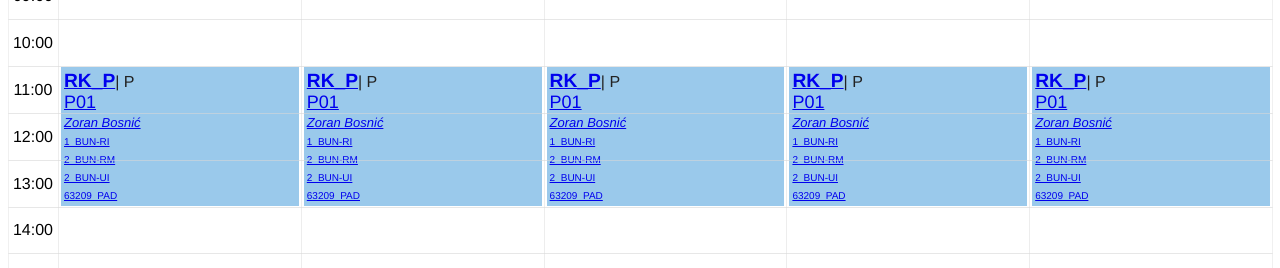
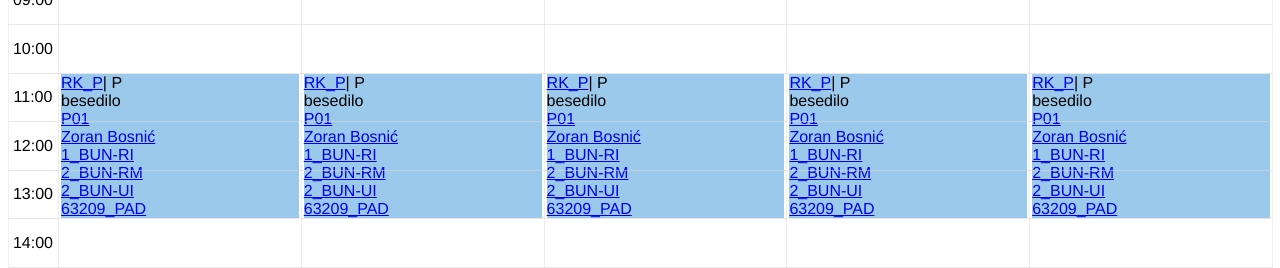
Before and after one commit to mati5kova/boljsi-urnik, a React (Vite) app: page / in a window 1280 px wide. Shown: the part 167-435 px from the top of the page. Built offline with nearby package versions, Linux system fonts and the light colour scheme.

Commit message:
remove unnecessary css from timetable

```diff
--- a/src/components/timetable/Timetable.css
+++ b/src/components/timetable/Timetable.css
@@ -50,69 +50,3 @@
 	padding-right: 2px;
 	border-left: thin solid rgb(237, 237, 237);
 }
-.grid-entry .description {
-	margin: 3px;
-	display: flex;
-	flex-direction: column;
-	justify-content: space-between;
-}
-
-.grid-entry .description .row {
-	display: block;
-}
-
-a.link-group {
-	font-size: x-small;
-	color: rgba(23, 23, 23, 0.71);
-}
-
-a.link-subject {
-	display: inline-block;
-	font-size: larger;
-	font-weight: 600;
-}
-
-a {
-	color: #171717;
-	text-decoration: none;
-	pointer-events: auto;
-}
-
-a:-webkit-any-link {
-	color: -webkit-link;
-	cursor: pointer;
-	text-decoration: underline;
-}
-
-.entry-type {
-	display: inline-block;
-	color: #222222;
-}
-
-.entry-hover {
-	display: none;
-	position: absolute;
-	bottom: 80%;
-	left: 5em;
-	width: 16rem;
-	padding: 5px;
-	margin: 5px;
-	z-index: 100;
-	color: black;
-	background: rgba(255, 255, 255, 0.95);
-	border: thin solid #1d1d1d;
-	border-radius: 10px;
-	font-size: 10px;
-	text-align: center;
-}
-
-a.link-classroom {
-	font-size: large;
-}
-
-a.link-teacher {
-	font-style: italic;
-	font-size: small;
-}
-.grid-entry .description .top-aligned {
-}
```
